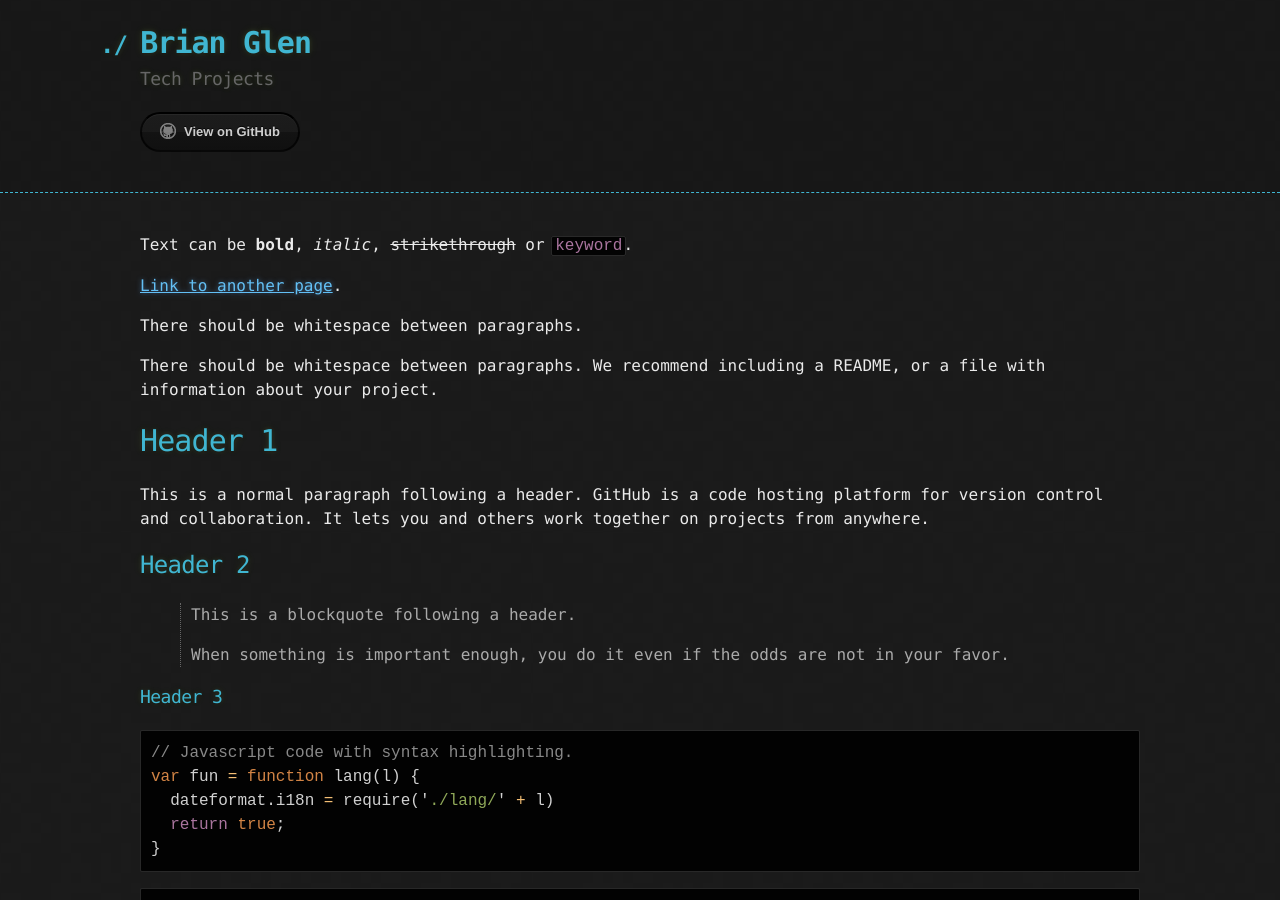
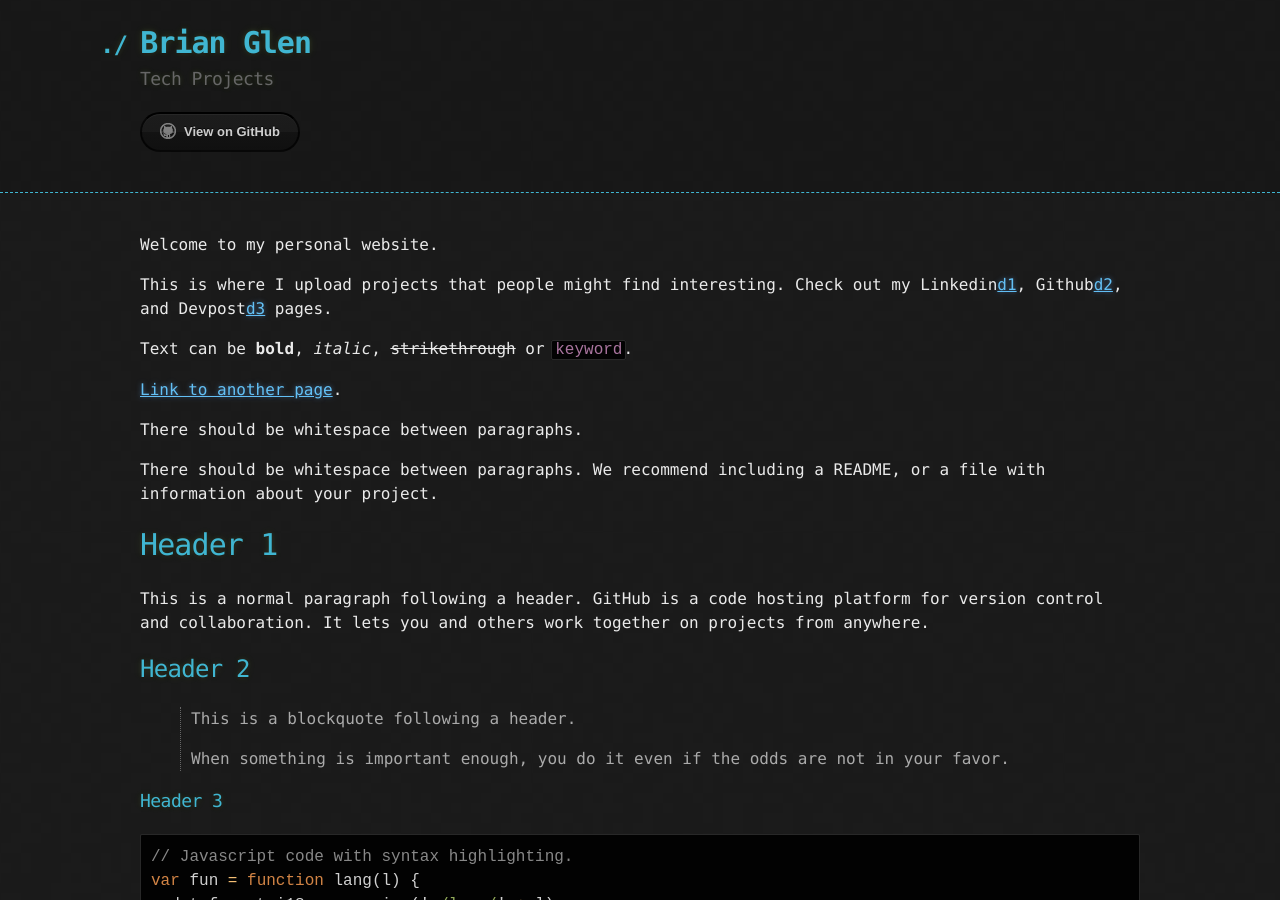
Before and after one commit to bglen/bglen.github.io, a Jekyll site: the page built from index.md, in a window 1280 px wide and 900 px high. Built offline with Jekyll 4.4.1, drawn with Linux system fonts in a browser that asks for light colours.

Commit message:
Updated front page

```diff
--- a/index.md
+++ b/index.md
@@ -1,6 +1,15 @@
 ---
 layout: default
 ---
+
+Welcome to my personal website.
+
+This is where I upload projects that people might find interesting.
+Check out my Linkedin[d1], Github[d2], and Devpost[d3] pages.
+
+  [d1]: https://www.linkedin.com/in/brian-glen-6987561
+  [d2]: https://github.com/bglen
+  [d3]: https://devpost.com/BrianGlen
 
 Text can be **bold**, _italic_, ~~strikethrough~~ or `keyword`.
 
```
Also changed, not shown: old_versions/mars_big.png (added), 2 other files.
